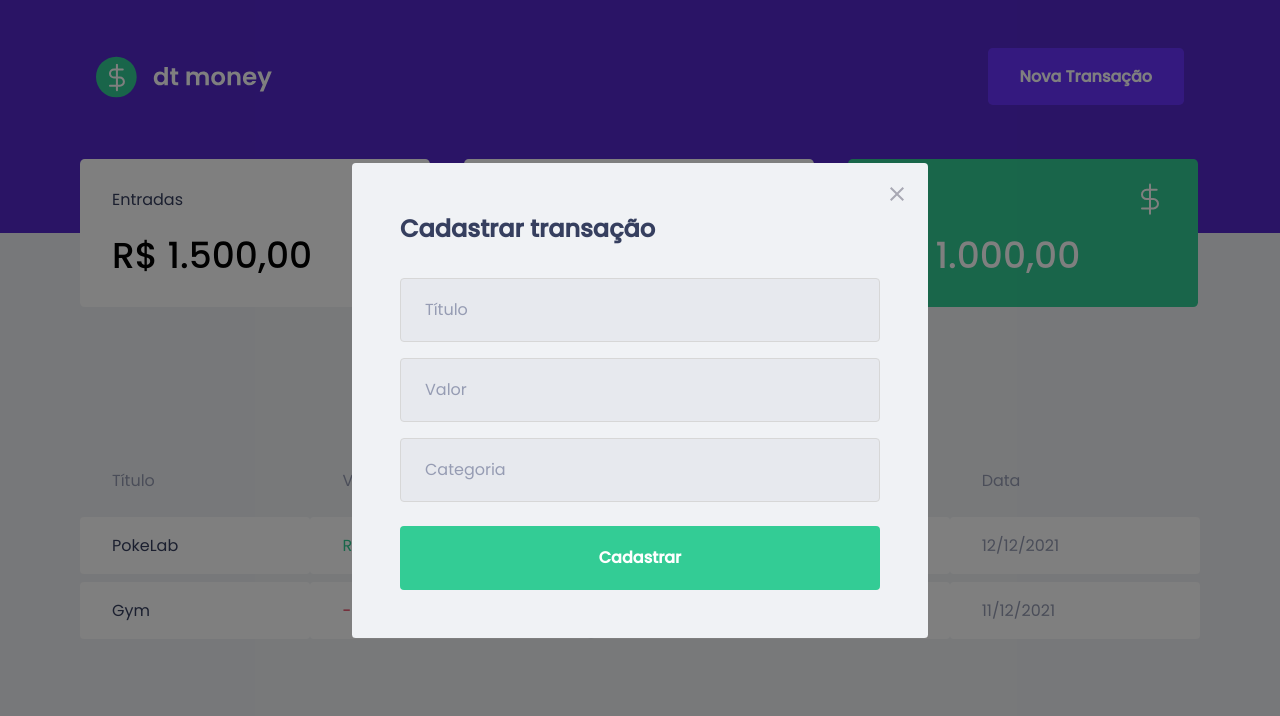
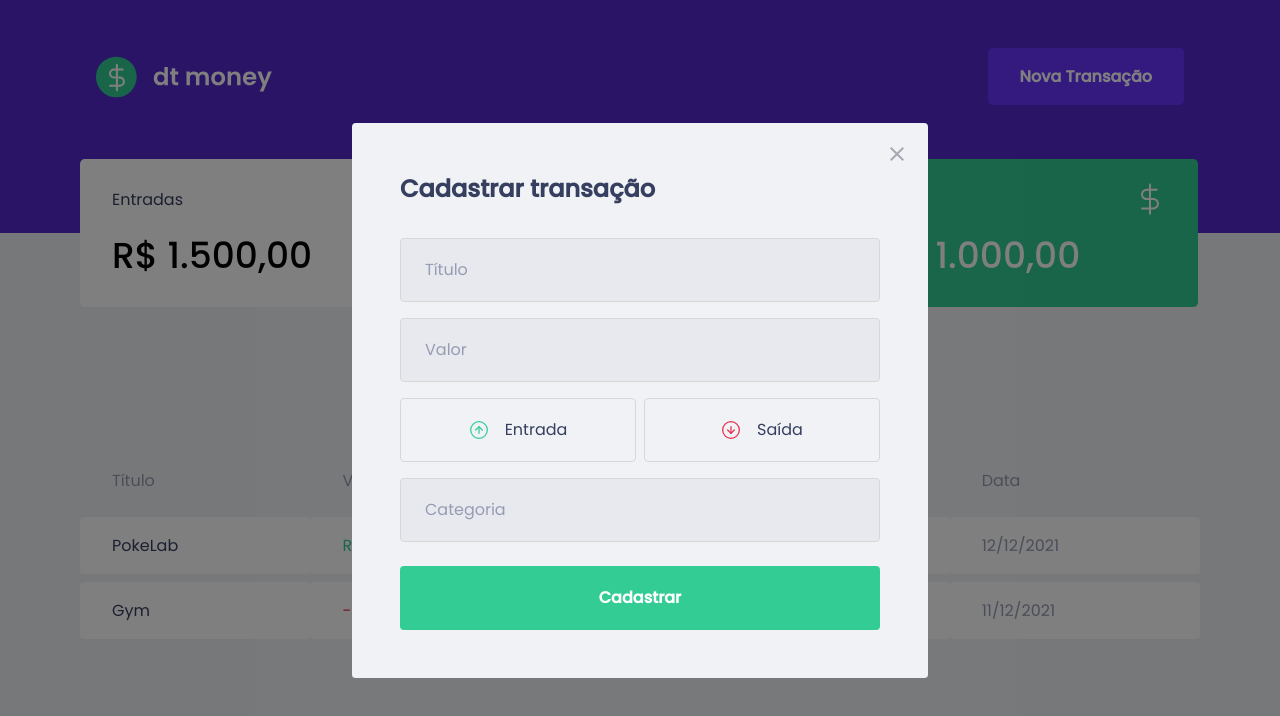
Before and after one commit to LeonardoBrizolla/rocket-money, a React (Create React App) app: page / in a window 1280 px wide. Both pictures are taken after a click on the button "Nova Transação". Shown: the top 716 px of the page. Built offline with nearby package versions, Linux system fonts and the light colour scheme; no server answers; what miragejs would draw is missing.

Commit message:
Created type buttons in modal

```diff
--- a/package.json
+++ b/package.json
@@ -5,6 +5,7 @@
   "dependencies": {
     "axios": "^0.25.0",
     "miragejs": "^0.1.43",
+    "polished": "^4.1.3",
     "react": "^17.0.2",
     "react-dom": "^17.0.2",
     "react-modal": "^3.14.4",
--- a/src/components/NewTransactionModal/index.tsx
+++ b/src/components/NewTransactionModal/index.tsx
@@ -1,6 +1,9 @@
 import Modal from 'react-modal';
+import incomeImg from '../../assets/income.svg';
+import outcomeImg from '../../assets/outcome.svg';
 import closeImg from '../../assets/close.svg';
-import { Container } from './styles';
+
+import { Container, TransactionTypeContainer } from './styles';
 
 interface NewTransactionModalProps {
   isOpen: boolean;
@@ -31,6 +34,17 @@
 
         <input type="text" placeholder="Título" />
         <input type="number" placeholder="Valor" />
+        <TransactionTypeContainer>
+          <button type="button">
+            <img src={incomeImg} alt="Entrada" />
+            <span>Entrada</span>
+          </button>
+
+          <button type="button">
+            <img src={outcomeImg} alt="Saída" />
+            <span>Saída</span>
+          </button>
+        </TransactionTypeContainer>
         <input type="text" placeholder="Categoria" />
         <button type="submit">Cadastrar</button>
       </Container>
--- a/src/components/NewTransactionModal/styles.ts
+++ b/src/components/NewTransactionModal/styles.ts
@@ -1,4 +1,5 @@
 import styled from 'styled-components';
+import { darken } from 'polished';
 
 export const Container = styled.form`
   h2 {
@@ -47,3 +48,38 @@
     }
   }
 `;
+
+export const TransactionTypeContainer = styled.div`
+  margin: 1rem 0;
+  display: grid;
+  grid-template-columns: 1fr 1fr;
+  gap: 0.5rem;
+
+  button {
+    height: 4rem;
+    border: 1px solid #d7d7d7;
+    border-radius: 0.25rem;
+
+    background: transparent;
+
+    display: flex;
+    align-items: center;
+    justify-content: center;
+
+    &:hover {
+      border-color: ${darken(0.1, '#d7d7d7')};
+    }
+
+    img {
+      width: 20px;
+      height: 20px;
+    }
+
+    span {
+      display: inline-block;
+      margin-left: 1rem;
+      font-size: 1rem;
+      color: var(--color-text-title);
+    }
+  }
+`;
```
Also changed, not shown: 1 other file (tests, documents, lock files or other folders).
